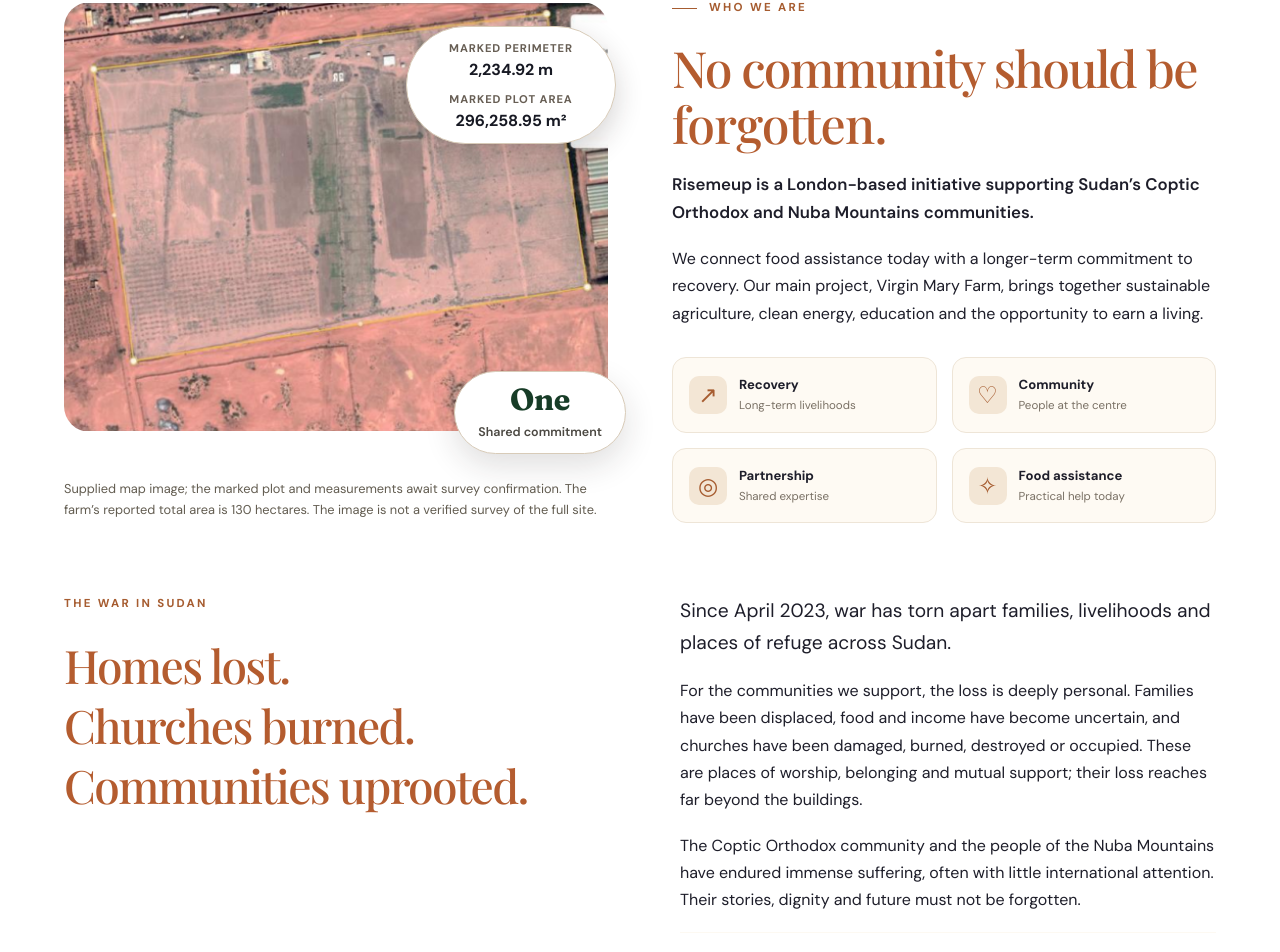
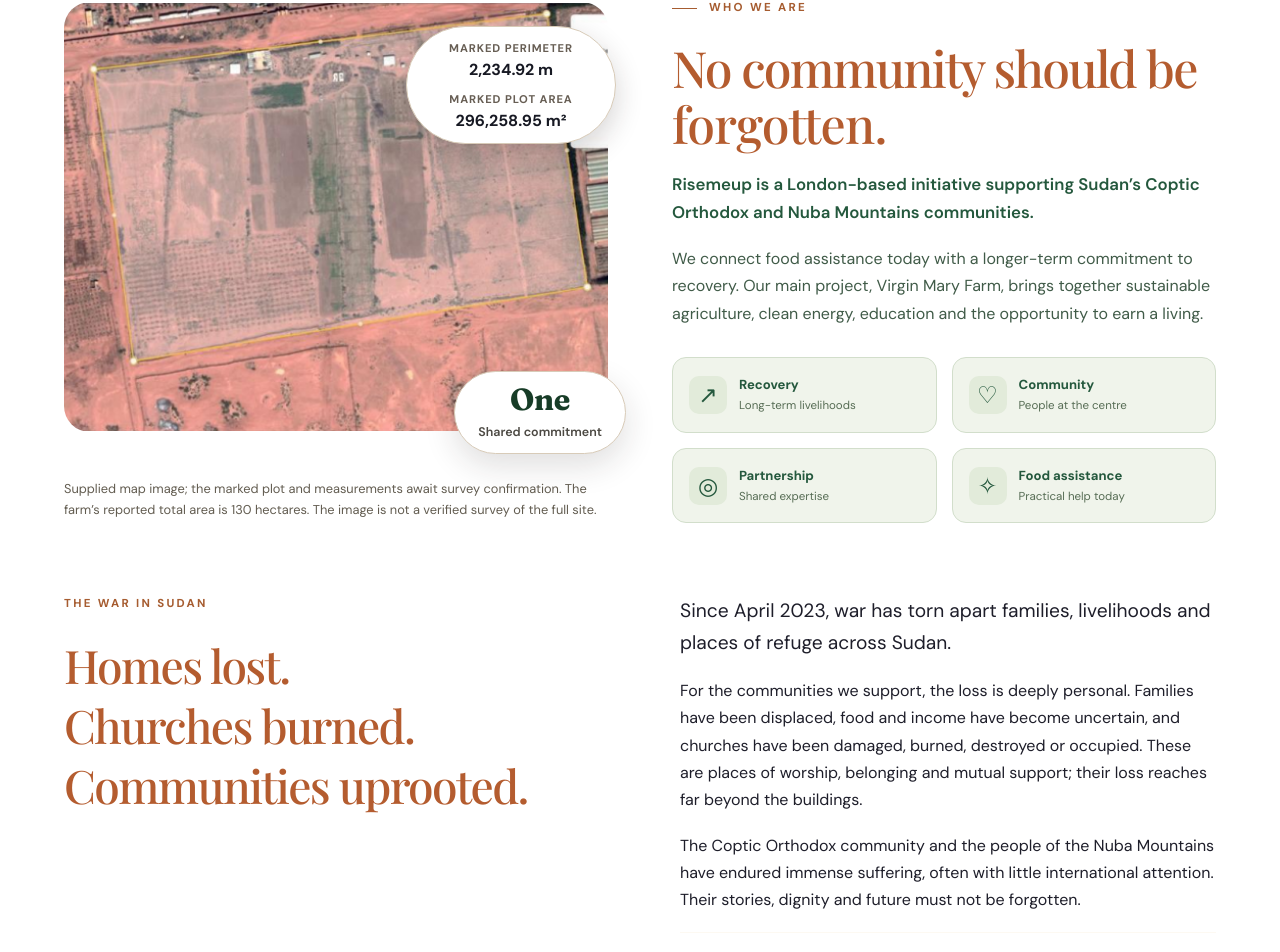
Before and after one commit to Hero988/RiseMeUp, a React (Vite) app: page / in a window 1280 px wide. Shown: the part 983-1935 px from the top of the page. Built offline with nearby package versions, Linux system fonts and the light colour scheme; a web font is replaced by a local one.

Commit message:
Apply approved forest green About introduction and value boxes

```diff
--- a/public/classic-theme.css
+++ b/public/classic-theme.css
@@ -633,3 +633,11 @@
 @media(max-width:600px) {
   .home-page #about .classic-map-measurements {padding-top:11px;padding-bottom:11px}
 }
+
+/* Approved forest green palette for the About introduction and values. */
+.home-page #about .classic-about-grid > div:last-child > .lead {color:#24583d}
+.home-page #about .classic-about-grid > div:last-child > p:not(.lead):not(.eyebrow) {color:#405b48}
+.home-page #about .classic-values > div {background:#f0f4eb;border-color:#d2decb}
+.home-page #about .classic-values strong {color:#24583d}
+.home-page #about .classic-values div span:not(.classic-value-icon) {color:#566c54}
+.home-page #about .classic-value-icon {background:#e2ebda;color:#24583d}
```
